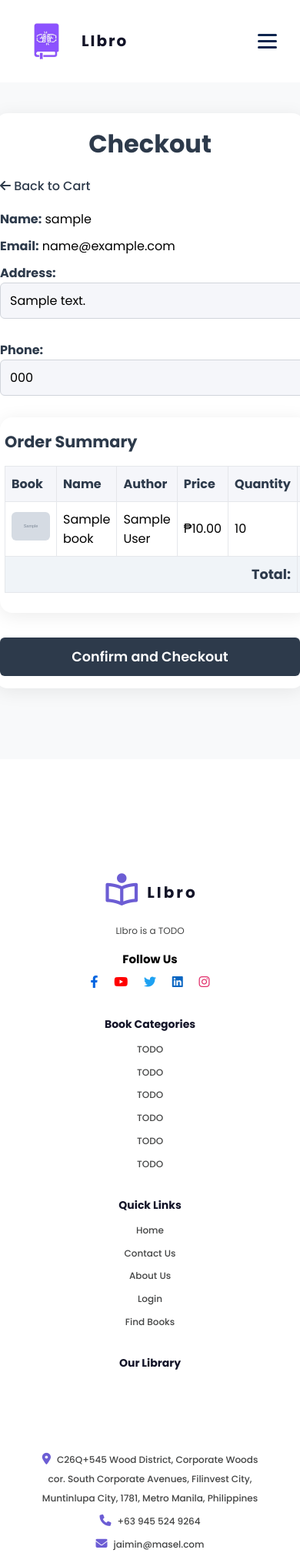
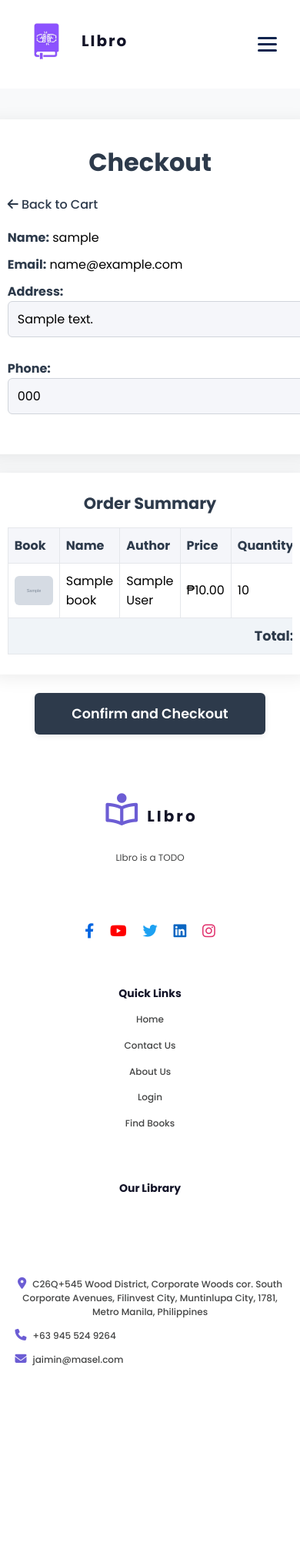
Before and after one commit to clstljr/LIBro, a PHP site: page /pages/checkout.php in a window 390 px wide; the page is wider, and only the part inside the window is pictured. Shown: that part at 77% size. After the commit the page ends 1774 px from the top of that part, so only its background shows below. Run offline with PHP 8.4, Linux system fonts and the light colour scheme; the visitor is signed in with stand-in values (Sample User, id 1); tables that the repository leaves empty or names only in its code hold one stand-in row (values such as "Sample post"); grey boxes marked "Sample" are stand-in pictures; some libraries are stand-ins or nearby versions; grey boxes are pictures that could not be loaded.

Commit message:
Refactor checkout page layout for improved responsiveness and user experience; added footer section and enhanced styling.

```diff
--- a/pages/checkout.php
+++ b/pages/checkout.php
@@ -86,21 +86,22 @@
     <style>
       .checkout-section {
         display: flex;
-        flex-direction: column;
-        align-items: center;
-        min-height: 80vh;
+        flex-direction: row;
+        align-items: flex-start;
         justify-content: center;
+        min-height: 70vh;
         background: #f8f9fa;
-        padding: 40px 0 60px 0;
+        gap: 32px;
+        padding: 40px 0 0 0;
       }
       .checkout-form {
         background: #fff;
         border-radius: 16px;
         box-shadow: 0 4px 24px rgba(0,0,0,0.08);
         padding: 32px 32px 24px 32px;
-        max-width: 600px;
+        max-width: 350px;
         width: 100%;
-        margin-bottom: 32px;
+        margin-bottom: 0;
       }
       .checkout-form h2 {
         margin-bottom: 18px;
@@ -129,19 +130,27 @@
         border-radius: 16px;
         box-shadow: 0 4px 24px rgba(0,0,0,0.08);
         padding: 24px 24px 16px 24px;
-        max-width: 700px;
+        max-width: 420px;
         width: 100%;
-        margin-bottom: 32px;
+        margin-bottom: 0;
+        display: flex;
+        flex-direction: column;
+        align-items: center;
       }
       .order-summary h3 {
         margin-bottom: 16px;
         color: #2d3a4b;
         font-size: 1.3rem;
       }
+      .order-summary-table-wrapper {
+        width: 100%;
+        overflow-x: auto;
+      }
       .order-summary table {
         width: 100%;
         border-collapse: collapse;
         margin-bottom: 10px;
+        background: #fff;
       }
       .order-summary th, .order-summary td {
         border: 1px solid #e5e7eb;
@@ -156,28 +165,34 @@
       .order-summary img {
         max-width: 60px;
         border-radius: 6px;
+        display: block;
+        margin: 0 auto;
       }
       .order-summary .total-row th, .order-summary .total-row td {
         font-weight: bold;
         font-size: 1.1rem;
         background: #f0f4f8;
       }
+      .checkout-btn-wrapper {
+        display: flex;
+        justify-content: center;
+        align-items: center;
+        margin: 32px 0 48px 0;
+      }
       .checkout-btn {
-        display: block;
-        width: 100%;
         background: #2d3a4b;
         color: #fff;
         border: none;
         border-radius: 6px;
-        padding: 12px 0;
+        padding: 14px 48px;
         font-size: 1.1rem;
         font-weight: 600;
         cursor: pointer;
-        margin-top: 18px;
         transition: background 0.2s;
+        box-shadow: 0 2px 8px rgba(0,0,0,0.07);
       }
       .checkout-btn:hover {
-        background: #1a2230;
+        background:rgb(170, 52, 194);
       }
       .back-link {
         display: inline-block;
@@ -188,11 +203,146 @@
         transition: color 0.2s;
       }
       .back-link:hover {
-        color: #007bff;
+        color:rgb(141, 1, 223);
       }
-      @media (max-width: 700px) {
+      /* Footer Styles */
+      footer {
+        background:rgb(255, 255, 255);
+        color: #fff;
+        padding: 32px 0 16px 0;
+        margin-top: 40px;
+      }
+      .logo-description {
+        display: flex;
+        flex-direction: column;
+        align-items: center;
+        margin-bottom: 24px;
+      }
+      .logo {
+        display: flex;
+        align-items: center;
+        gap: 12px;
+        margin-bottom: 8px;
+      }
+      .logo .img {
+        font-size: 2.5rem;
+        color: #a084e8;
+      }
+      .logo .title h4 {
+        margin: 0;
+        font-size: 1.8rem;
+        font-weight: 700;
+        color: #fff;
+      }
+      .logo-body {
+        text-align: center;
+        margin-bottom: 16px;
+      }
+      .logo-body p {
+        margin: 0;
+        font-size: 0.95rem;
+        color: #e0e7ff;
+      }
+      .social-links {
+        margin-top: 8px;
+      }
+      .social-links h4 {
+        margin: 0 0 8px 0;
+        font-size: 1rem;
+        color: #fff;
+        text-align: center;
+      }
+      .social-links .links {
+        display: flex;
+        gap: 12px;
+        justify-content: center;
+        list-style: none;
+        padding: 0;
+        margin: 0;
+      }
+      .social-links .links li a {
+        color: #a084e8;
+        font-size: 1.2rem;
+        transition: color 0.2s;
+      }
+      .social-links .links li a:hover {
+        color: #fff;
+      }
+      .categories, .quick-links, .our-store {
+        max-width: 300px;
+        width: 100%;
+        margin: 0 auto 24px auto;
+      }
+      .categories h4, .quick-links h4, .our-store h4 {
+        margin-bottom: 12px;
+        font-size: 1.2rem;
+        color: #fff;
+        text-align: center;
+      }
+      .categories ul, .quick-links ul, .our-store ul {
+        list-style: none;
+        padding: 0;
+        margin: 0;
+        color: #e0e7ff;
+        font-size: 0.9rem;
+      }
+      .categories ul li, .quick-links ul li, .our-store ul li {
+        margin-bottom: 8px;
+      }
+      .categories ul li a, .quick-links ul li a, .our-store ul li a {
+        color: #a084e8;
+        text-decoration: none;
+        transition: color 0.2s;
+      }
+      .categories ul li a:hover, .quick-links ul li a:hover, .our-store ul li a:hover {
+        color: #fff;
+      }
+      .our-store .map {
+        width: 100%;
+        border-radius: 8px;
+        overflow: hidden;
+        margin-bottom: 12px;
+      }
+      .our-store ul {
+        display: flex;
+        flex-direction: column;
+        gap: 8px;
+      }
+      .our-store ul li {
+        display: flex;
+        align-items: center;
+        gap: 8px;
+        color: #e0e7ff;
+      }
+      .our-store ul li i {
+        color: #a084e8;
+      }
+      .footer-copy {
+        margin-top: 10px;
+        font-size: 0.95rem;
+        color: #bfc9d1;
+        text-align: center;
+      }
+      @media (max-width: 900px) {
+        .checkout-section {
+          flex-direction: column;
+          align-items: center;
+          gap: 24px;
+        }
         .checkout-form, .order-summary {
-          padding: 16px 6px;
+          max-width: 95vw;
+        }
+        .checkout-btn-wrapper {
+          margin: 24px 0 32px 0;
+        }
+        .footer-container {
+          padding: 0 10px;
+        }
+        .logo-description {
+          text-align: center;
+        }
+        .categories, .quick-links, .our-store {
+          max-width: 100%;
         }
       }
     </style>
@@ -215,7 +365,7 @@
       </div>
     </nav>
   </header>
-  <section class="checkout-section">
+  <section class="checkout-section split-layout">
     <form class="checkout-form" method="post">
       <h2>Checkout</h2>
       <a href="cart.php" class="back-link"><i class="fa fa-arrow-left"></i> Back to Cart</a>
@@ -229,8 +379,10 @@
         <label for="phone"><strong>Phone:</strong></label>
         <input type="text" name="phone" id="phone" value="<?= htmlspecialchars($userInfo['phone']) ?>" required>
       </div>
-      <div class="order-summary">
-        <h3>Order Summary</h3>
+    </form>
+    <div class="order-summary">
+      <h3>Order Summary</h3>
+      <div class="order-summary-table-wrapper">
         <table>
           <tr>
             <th>Book</th>
@@ -242,6 +394,7 @@
           </tr>
           <?php
           $total = 0;
+          $cartResult->data_seek(0);
           while ($row = $cartResult->fetch_assoc()):
               $subtotal = $row['price'] * $row['quantity'];
               $total += $subtotal;
@@ -261,9 +414,13 @@
           </tr>
         </table>
       </div>
+    </div>
+  </section>
+  <div class="checkout-btn-wrapper">
+    <form method="post" style="display:inline;">
       <button type="submit" name="confirm_checkout" class="checkout-btn">Confirm and Checkout</button>
     </form>
-  </section>
+  </div>
   <footer>
     <div class="container">
       <div class="logo-description">
@@ -300,17 +457,6 @@
             </li>
           </ul>
         </div>
-      </div>
-      <div class="categories list">
-        <h4>Book Categories</h4>
-        <ul>
-          <li><a href="#">TODO</a></li>
-          <li><a href="#">TODO</a></li>
-          <li><a href="#">TODO</a></li>
-          <li><a href="#">TODO</a></li>
-          <li><a href="#">TODO</a></li>
-          <li><a href="#">TODO</a></li>
-        </ul>
       </div>
       <div class="quick-links list">
         <h4>Quick Links</h4>
```
